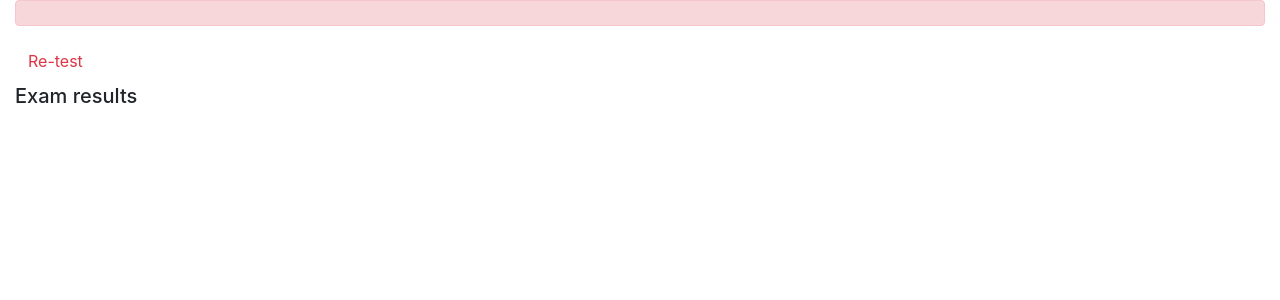
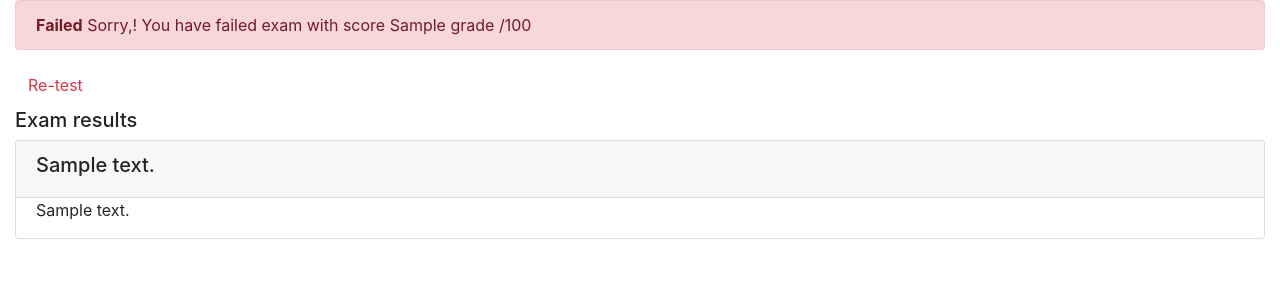
Before and after one commit to DrDeevit/final_project, a Django app: template onlinecourse/templates/onlinecourse/exam_result_bootstrap.html in a window 1280 px wide. Shown: the part 56-356 px from the top of the page. Run offline with Django 3.2, Linux system fonts and the light colour scheme; the template is opened without the code that fills it: most values are stand-ins (such as "Sample title", 1, 10 or a date in 2020); some libraries are stand-ins or nearby versions.

Commit message:
final update

```diff
--- a/onlinecourse/models.py
+++ b/onlinecourse/models.py
@@ -141,4 +141,4 @@ class Choice(models.Model):
 # One choice could belong to multiple submissions
 class Submission(models.Model):
     enrollment = models.ForeignKey(Enrollment, on_delete=models.CASCADE)
-    chocies = models.ManyToManyField(Choice)
+    choices = models.ManyToManyField(Choice)
--- a/onlinecourse/templates/onlinecourse/exam_result_bootstrap.html
+++ b/onlinecourse/templates/onlinecourse/exam_result_bootstrap.html
@@ -39,16 +39,39 @@
     {% if grade > 80 %}
     <div class="alert alert-success">
        <!--HINT Display passed info -->
+       <strong>Congratulations, {{ user.username }} !</strong> You have passed the exam and completed the course with a score {{ grade }} /100
     </div>
         {% else %}
         <div class="alert alert-danger">
             <!--HINT Display failed info -->
+            <strong>Failed</strong> Sorry,{{ user.username }}! You have failed exam with score {{ grade }} /100
         </div>
         <a class="btn btn-link text-danger" href="{% url 'onlinecourse:course_details' course.id %}">Re-test</a>
         {% endif %}
         <div class="card-columns-vertical mt-1">
         <h5 class="">Exam results</h5>
             <!--HINT Display exam results-->
+            {% for question in course.question_set.all %}
+            <div class="card mt-1">
+                <div class="card-header"><h5>{{ question.content }}</h5></div>
+                <div class="form-group">
+                    {% for choice in question.choice_set.all %}
+                    <div class="form-check">
+                        {% if choice.is_correct and choice in choices %}
+                        <div class="text-success">Correct answer: {{ choice.content }}</div>
+                        {% else %}{% if choice.is_correct and not choice in choices %}
+                        <div class="text-warning">Not selected: {{ choice.content }}</div>
+                        {% else %}{% if not choice.is_correct and choice in choices %}
+                        <div class="text-danger">Wrong answer: {{ choice.content }}</div>
+                        {% else %}
+                        <div>{{ choice.content }}</div>
+                        {% endif %}{% endif %}{% endif %}
+                    </div>
+                    {% endfor %}
+                </div>
+
+            </div>
+            {% endfor %}
         </div>
     </div>
 </body>
--- a/onlinecourse/views.py
+++ b/onlinecourse/views.py
@@ -110,13 +110,14 @@ def submit(request, course_id):
     # Get user and course object, then get the associated enrollment object created when the user enrolled the course
     course = get_object_or_404(Course, pk=course_id)
     user = request.user
+    enrollment = Enrollment.objects.get(user=user, course=course)
     # Create a submission object referring to the enrollment
     submission = Submission.objects.create(enrollment=enrollment)
     # Collect the selected choices from exam form
     choices = extract_answers(request)
     # Add each selected choice object to the submission object
+    submission.choices.set(choices)
     # Redirect to show_exam_result with the submission id
-    submission.chocies.set(choices)
     submission_id = submission.id
 
     return HttpResponseRedirect(reverse(viewname='onlinecourse:exam_result', args=(course_id, submission_id,)))
```
Also changed, not shown: onlinecourse/templates/onlinecourse/course_detail_bootstrap.html (+28 -0 lines), db.sqlite3, onlinecourse/migrations/0004_auto_20221229_1026.py (added), static/media/course_images/Schermafdruk_van_2022-12-28_18-47-34.png (added).
